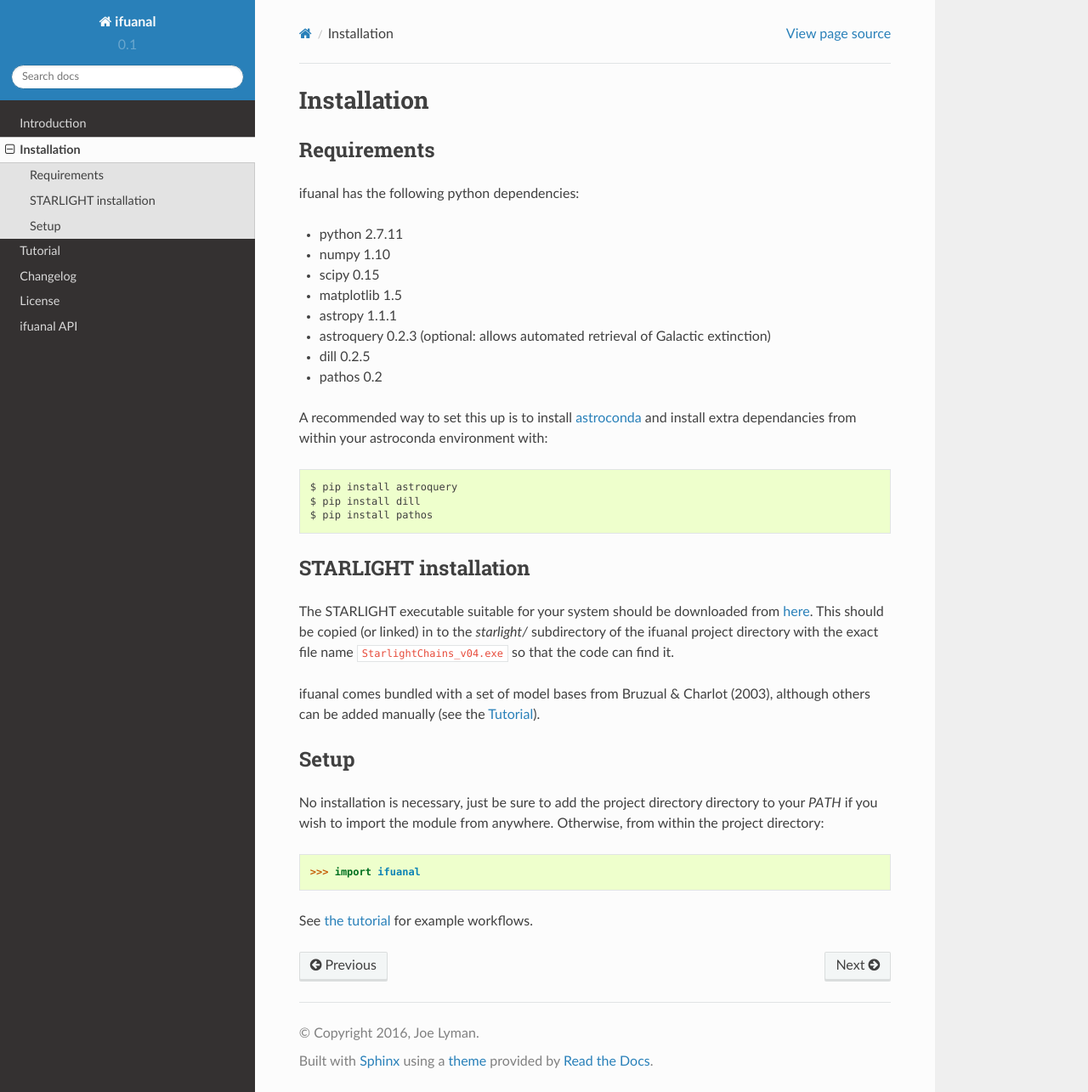
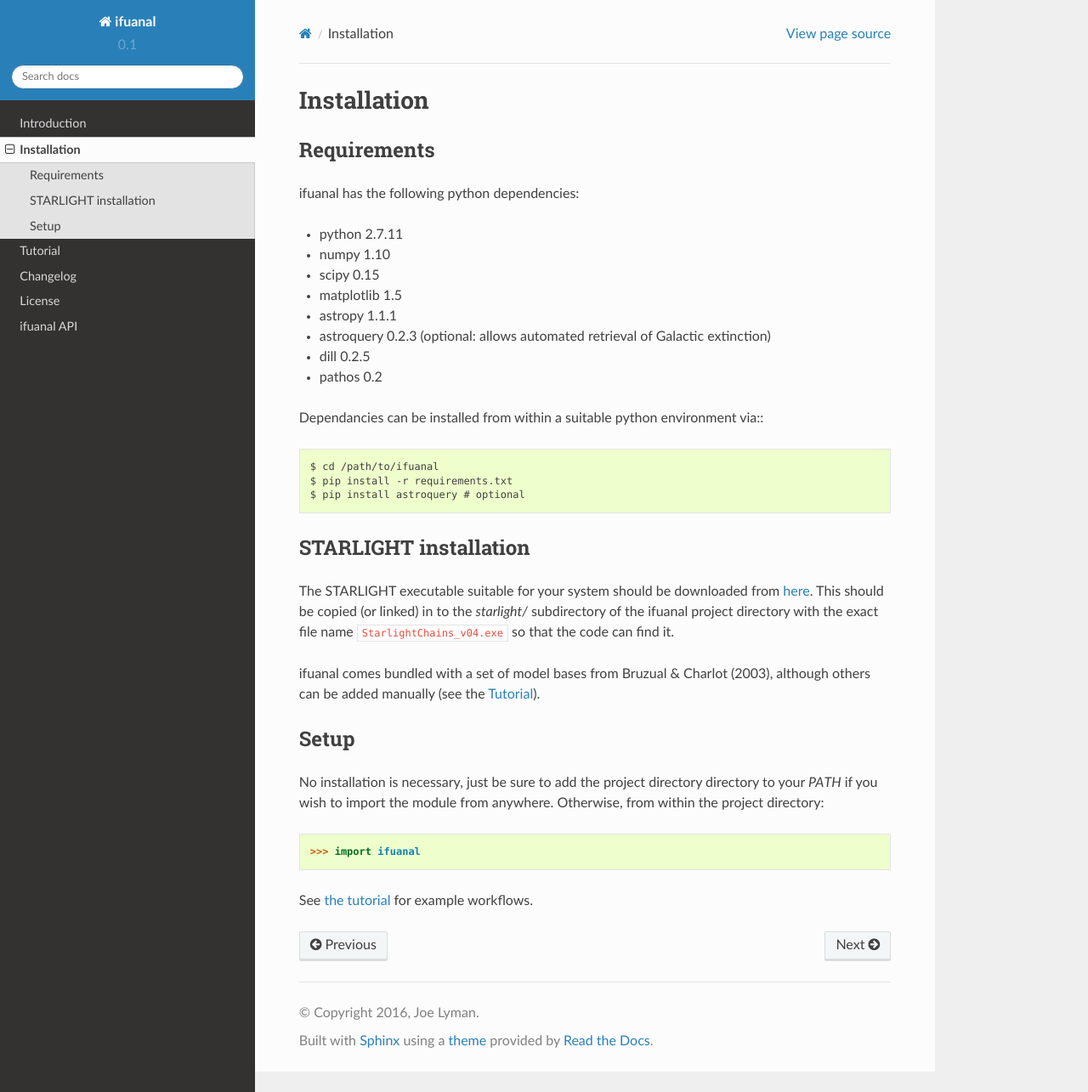
Before and after one commit to Lyalpha/ifuanal, a Sphinx documentation site: the page built from docs/installation.rst, in a window 1280 px wide and 1285 px high. Shown: the whole window at 85% size. Built offline with Sphinx 7.4.7 and the Read the Docs theme 2.0.0, drawn with Linux system fonts in a browser that asks for light colours.

Commit message:
Update installation guide

```diff
--- a/docs/installation.rst
+++ b/docs/installation.rst
@@ -16,14 +16,11 @@ ifuanal has the following python dependencies:
 * dill 0.2.5
 * pathos 0.2
 
-A recommended way to set this up is to install `astroconda
-<http://astroconda.readthedocs.io/en/latest/installation.html>`_ and
-install extra dependancies from within your astroconda environment
-with::
+Dependancies can be installed from within a suitable python environment via:::
 
-     $ pip install astroquery
-     $ pip install dill
-     $ pip install pathos
+     $ cd /path/to/ifuanal
+     $ pip install -r requirements.txt
+     $ pip install astroquery # optional
 
 .. _starlight-install:
 
```
